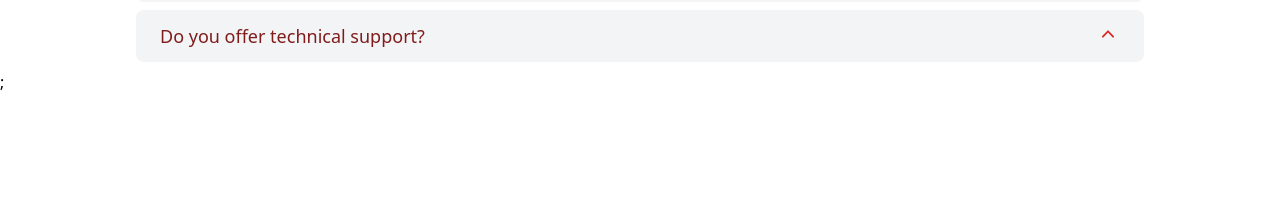
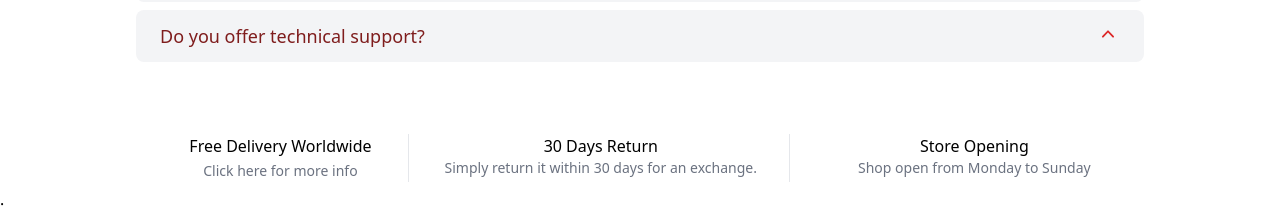
Before and after one commit to mrprg/ClothesShop, a Next.js app: page / in a window 1280 px wide. Shown: the part 2845-3053 px from the top of the page. Before the commit the page ends 2939 px from the top, so only its background shows below. Built offline with nearby package versions, Linux system fonts and the light colour scheme; no server answers.

Commit message:
Completed Shipping component

```diff
--- a/pages/index.js
+++ b/pages/index.js
@@ -6,6 +6,7 @@ import Category from "../src/components/Category";
 import Discount from "../src/components/Discount";
 import OurBlog from "../src/components/OurBlog";
 import AccordionMenu from "../src/components/AccordionMenu";
+import Shipping from "../src/components/Shipping";
 
 export async function getServerSideProps(context) {
   try {
@@ -35,6 +36,7 @@ export default function Home(isConnected) {
         <Discount />
         <OurBlog />
         <AccordionMenu />
+        <Shipping />
       </Layout>
     </div>
   );
--- /dev/null
+++ b/src/components/Shipping.js
@@ -0,0 +1,33 @@
+import React from "react";
+
+const Shipping = () => {
+  return (
+    <section className="flex justify-center pt-16 pb-3">
+      <div className="flex space-x-9">
+        <div className="border-r pr-9 text-center">
+          <h3 className="text-center">Free Delivery Worldwide</h3>
+          <a
+            className="text-center text-sm text-gray-500 hover:text-red-500"
+            href="#"
+          >
+            Click here for more info
+          </a>
+        </div>
+        <div className="border-r pr-8 text-center">
+          <h3 className="text-center">30 Days Return</h3>
+          <p className="text-sm text-gray-500">
+            Simply return it within 30 days for an exchange.
+          </p>
+        </div>
+        <div className="pl-8 text-center">
+          <h3 className="text-center ">Store Opening</h3>
+          <p className="text-sm text-gray-500 ">
+            Shop open from Monday to Sunday
+          </p>
+        </div>
+      </div>
+    </section>
+  );
+};
+
+export default Shipping;
```
